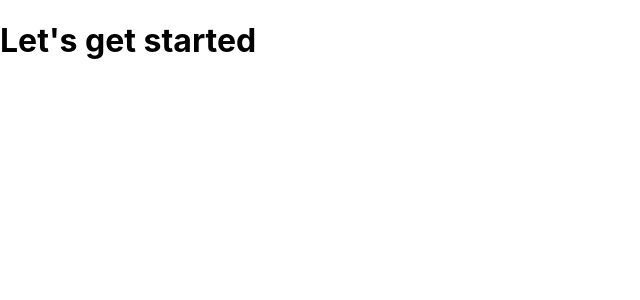
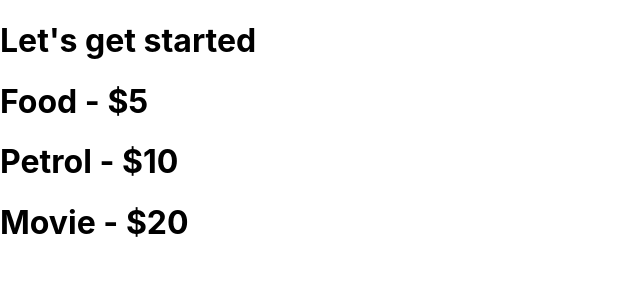
Before and after one commit to ysagar558/ReactDisplayTaskSharpener, a React (Create React App) app: page / in a window 1280 px wide. Shown: the top 300 px of the page, without its empty margins (0-640 px from the left). Built offline with nearby package versions, Linux system fonts and the light colour scheme.

Commit message:
First custom component

```diff
--- a/src/App.js
+++ b/src/App.js
@@ -1,9 +1,16 @@
+import ExpenseItem from "./components/ExpenseItem";
+
+
+
+
 
 
 function App() {
   return (
     <div>
       <h1>Let's get started</h1>
+      <ExpenseItem></ExpenseItem>
+
     </div>
   );
 }
--- /dev/null
+++ b/src/components/ExpenseItem.js
@@ -0,0 +1,10 @@
+function ExpenseItem(){
+    return (
+        <div>
+            <h1>Food - $5</h1>
+            <h1>Petrol - $10</h1>
+            <h1>Movie - $20</h1>
+        </div>
+    )
+}
+export default ExpenseItem;
```
